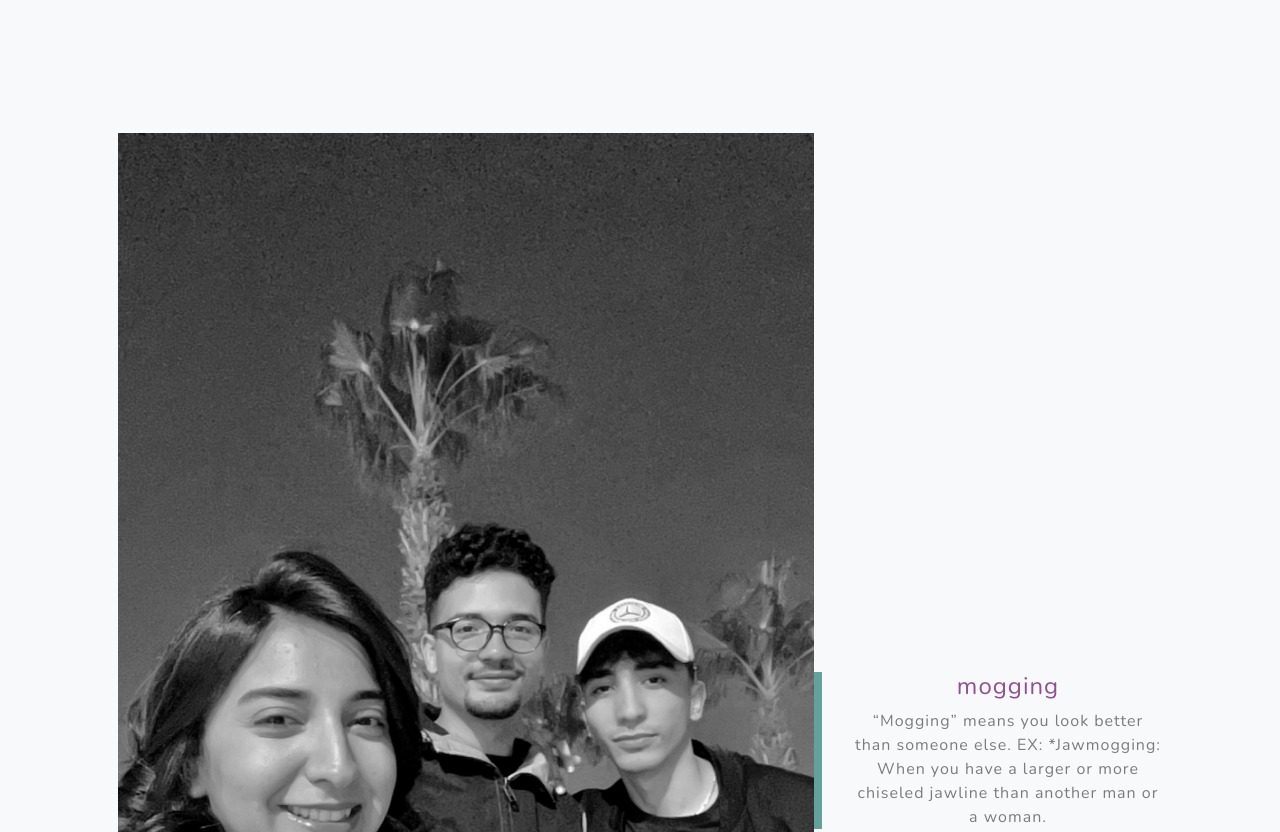
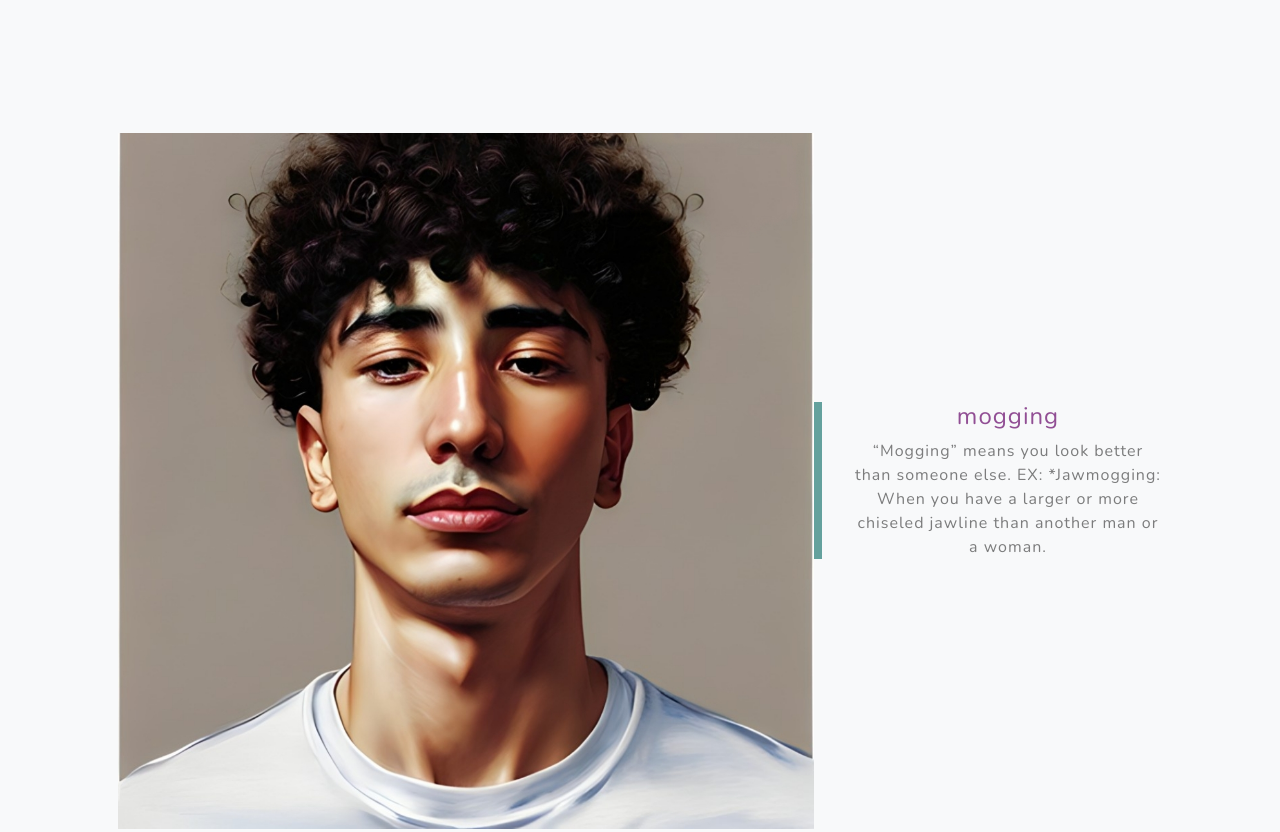
Before and after one commit to vchraaf/web, a plain HTML site: page index.html in a window 1280 px wide. Shown: the part 1520-2352 px from the top of the page. Drawn offline with nearby package versions, Linux system fonts and the light colour scheme.

Commit message:
modified

```diff
--- a/index.html
+++ b/index.html
@@ -64,7 +64,7 @@
             <div class="container px-4 px-lg-5">
                 <!-- Featured Project Row-->
                 <div class="row gx-0 mb-4 mb-lg-5 align-items-center">
-                    <div class="col-xl-8 col-lg-7"><img class="img-fluid mb-3 mb-lg-0" src="assets/img/achra.jpg" alt="..." /></div>
+                    <div class="col-xl-8 col-lg-7"><img class="img-fluid mb-3 mb-lg-0" src="assets/img/achraf2.jpg" alt="..." /></div>
                     <div class="col-xl-4 col-lg-5">
                         <div class="featured-text text-center text-lg-left">
                             <h4>mogging</h4>
```
